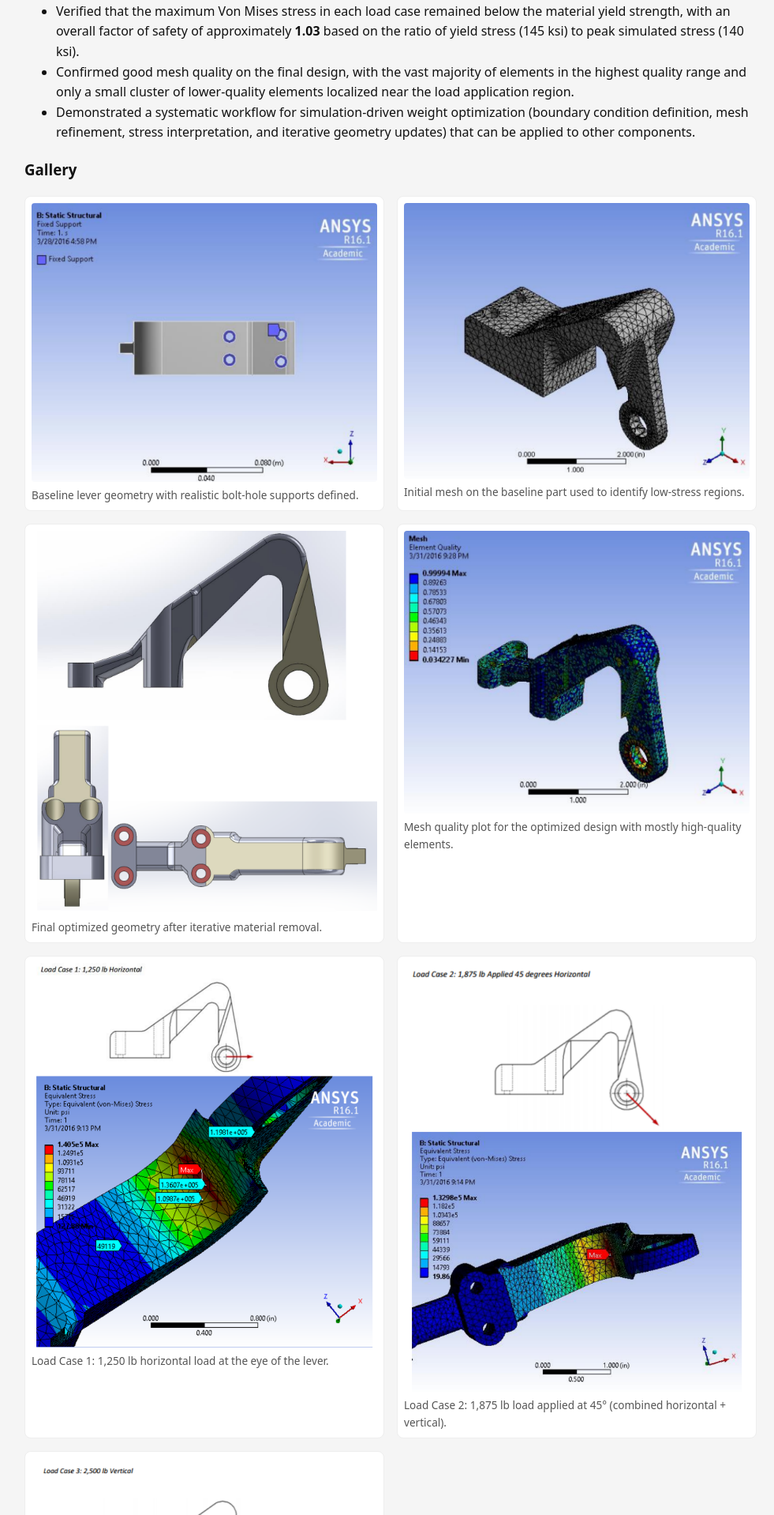
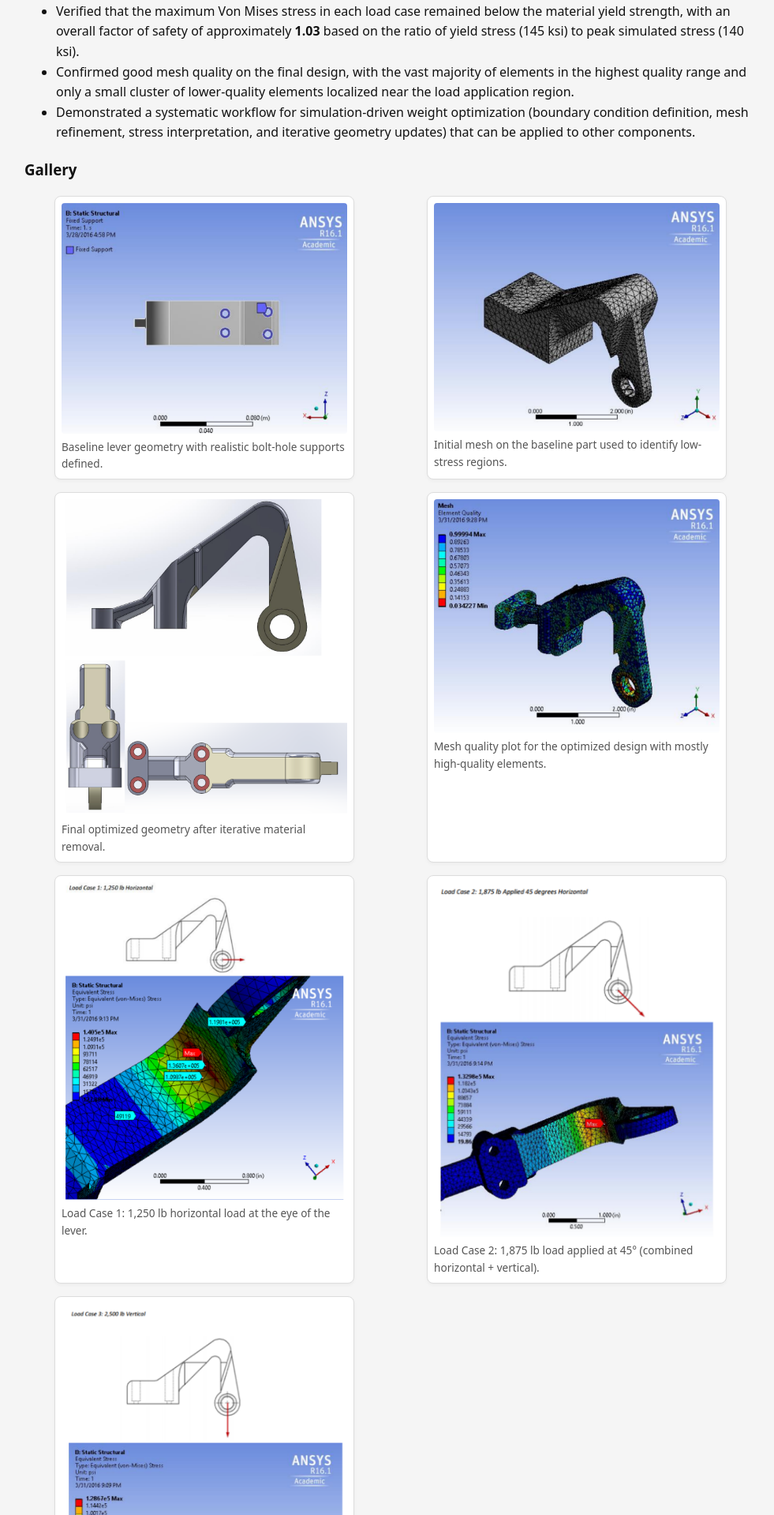
Before and after one commit to zinounobaid/zinounobaid.github.io, a Jekyll site: the page built from projects/ANSYS Weight Optimization.html, in a window 1280 px wide. Shown: the part 1312-3230 px from the top of the page at 79% size, without its empty margins (145-1126 px from the left). Built offline with Jekyll 4.4.1, drawn with Linux system fonts in a browser that asks for light colours.

Commit message:
Enhance responsive design for title and image layout
Added responsive styles for site title and image rows.

```diff
--- a/css/style.css
+++ b/css/style.css
@@ -100,25 +100,81 @@
   font-size: 0.85rem;
   color: #777;
 }
+
+
+/* Simple responsive tweak */
+@media (min-width: 768px) {
+  .site-title {
+    font-size: 2.2rem;
+  }
+}
+
+/* Before / After row near top of project */
+.image-row {
+  display: flex;
+  flex-direction: column;
+  gap: 16px;
+  margin: 16px 0 24px;
+}
+
+.image-row figure {
+  margin: 0;
+  background: #fff;
+  border: 1px solid #ddd;
+  border-radius: 8px;
+  padding: 8px;
+  box-shadow: 0 2px 4px rgba(0, 0, 0, 0.04);
+}
+
+.image-row img {
+  max-width: 100%;
+  height: auto;
+  display: block;
+  border-radius: 4px;
+}
+
+.image-row figcaption {
+  font-size: 0.85rem;
+  color: #555;
+  margin-top: 6px;
+}
+
+/* Side-by-side on wider screens */
+@media (min-width: 768px) {
+  .image-row {
+    flex-direction: row;
+    justify-content: center;
+  }
+
+  .image-row figure {
+    max-width: 380px;
+    width: 100%;
+  }
+}
+
+/* Gallery at bottom */
 .image-grid {
   display: grid;
   grid-template-columns: 1fr;
   gap: 16px;
+  justify-items: center;
 }
 
-/* On wider screens, show two images per row */
 @media (min-width: 768px) {
   .image-grid {
-    grid-template-columns: 1fr 1fr;
+    grid-template-columns: repeat(2, minmax(0, 1fr));
   }
 }
 
 .image-grid figure {
   margin: 0;
   background: #fff;
-  border: 1px solid #eee;
+  border: 1px solid #ddd;
   border-radius: 8px;
   padding: 8px;
+  max-width: 380px;
+  width: 100%;
+  box-shadow: 0 2px 4px rgba(0, 0, 0, 0.04);
 }
 
 .image-grid img {
@@ -133,10 +189,3 @@
   color: #555;
   margin-top: 6px;
 }
-
-/* Simple responsive tweak */
-@media (min-width: 768px) {
-  .site-title {
-    font-size: 2.2rem;
-  }
-}
```
